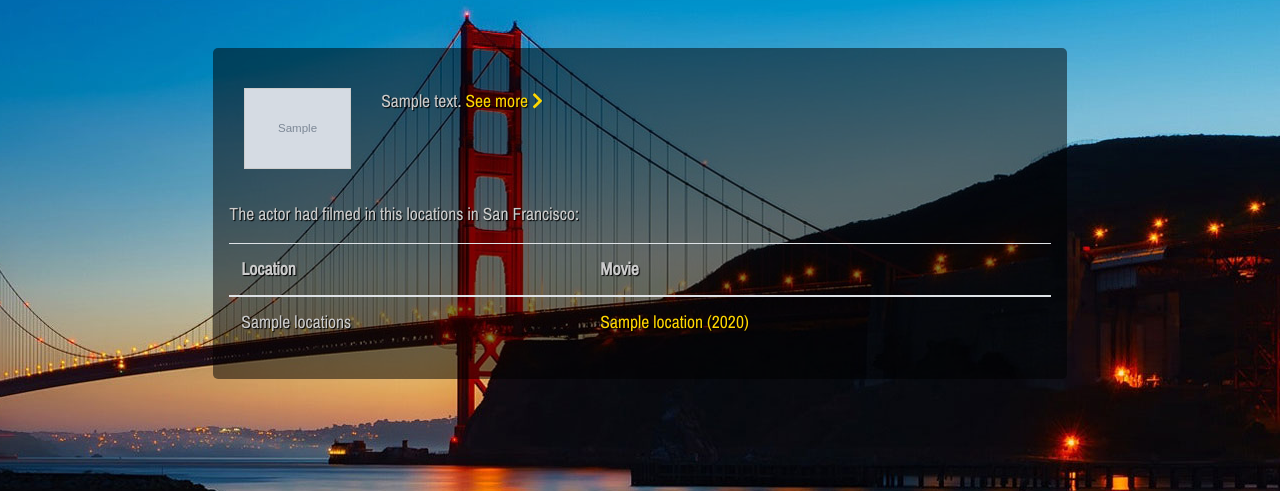
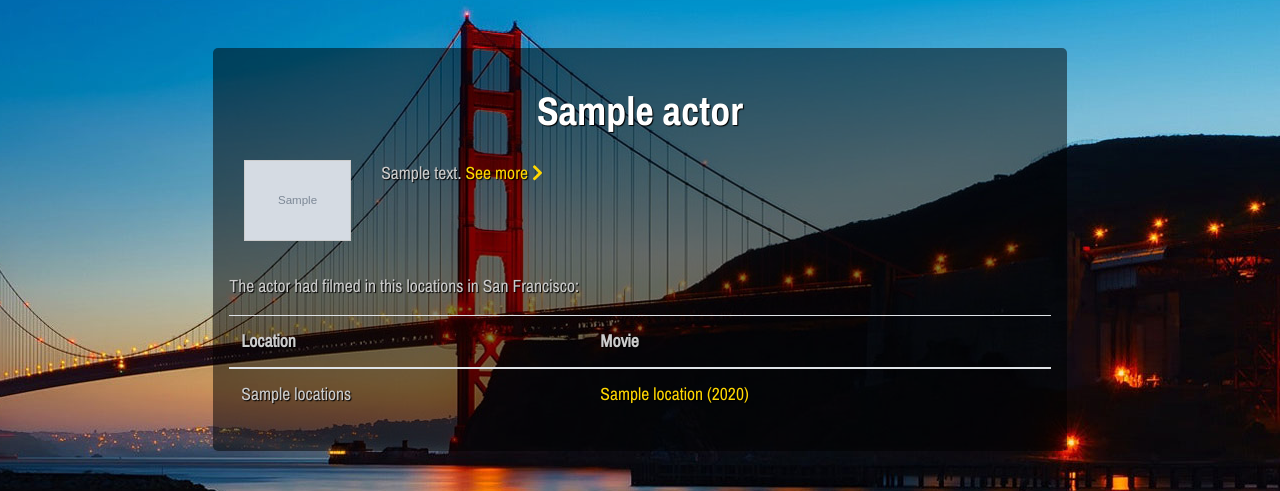
Before and after one commit to ierika/sf_movie_locations, a Django app: template apps/movies/templates/movies/actor.html in a window 1280 px wide. Shown: the part 167-658 px from the top of the page. Run offline with Django 3.2, Linux system fonts and the light colour scheme; the template is opened without the code that fills it: most values are stand-ins (such as "Sample title", 1, 10 or a date in 2020); grey boxes marked "Sample" are stand-in pictures.

Commit message:
update actor view

```diff
--- a/apps/movies/templates/movies/actor.html
+++ b/apps/movies/templates/movies/actor.html
@@ -5,7 +5,7 @@
 {% if locations %}
     <div class="row mt-5">
         <div class="col-sm-8 mx-auto black-bg mb-5">
-            <h1 class="my-4 text-center">{{ request.GET.name }}</h1>
+            <h1 class="my-4 text-center">{{ actor }}</h1>
 
             {% if imdb %}
                 <div class="row mx-auto my-3">
--- a/apps/movies/views.py
+++ b/apps/movies/views.py
@@ -52,6 +52,7 @@ class ActorView(generic.TemplateView):
     def get_context_data(self, **kwargs):
         kwargs = super().get_context_data(**kwargs)
         kwargs['locations'] = self.objects
+        kwargs['actor'] = self.actor.title()
         if self.imdb:
             kwargs['imdb'] = self.imdb[0]
         return kwargs
```
